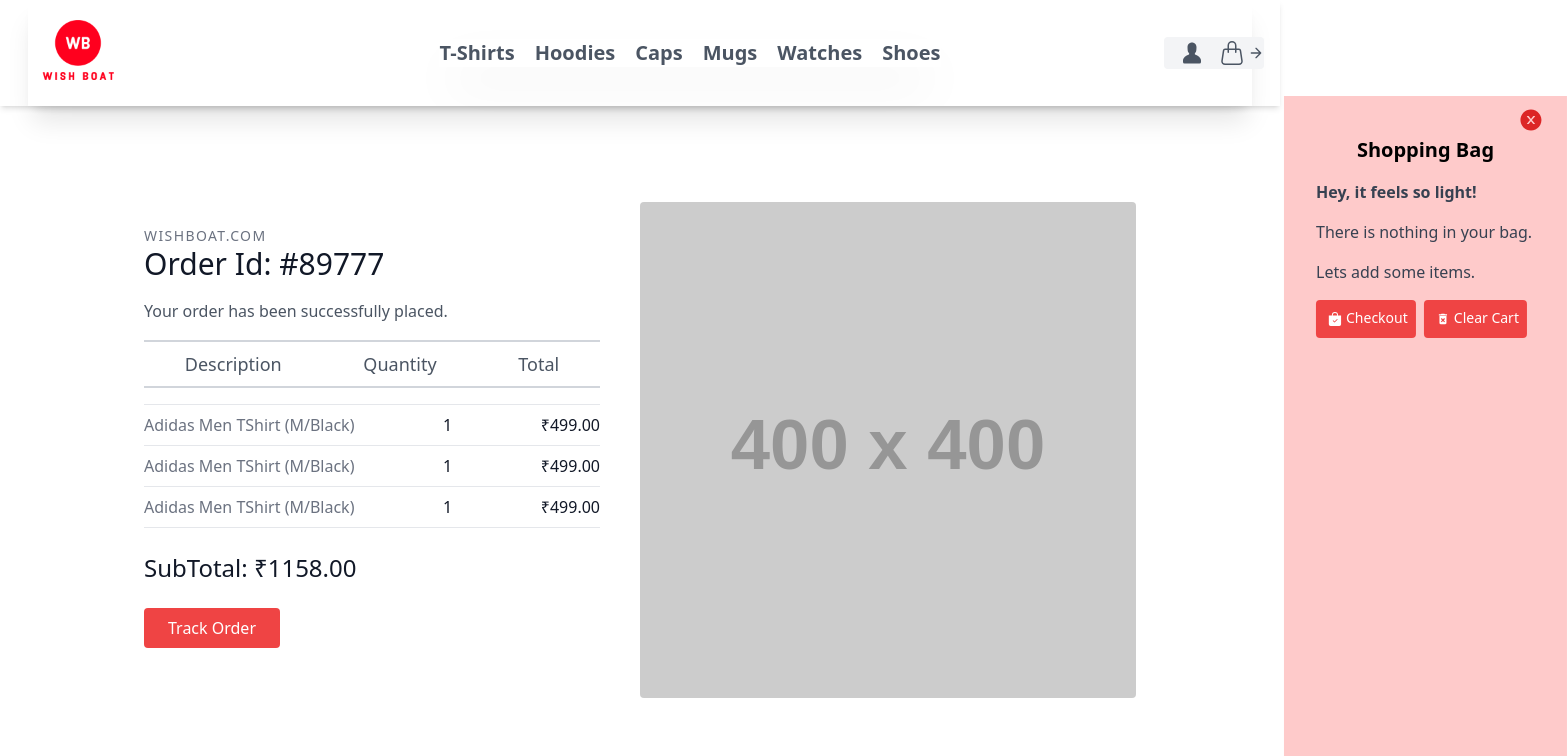
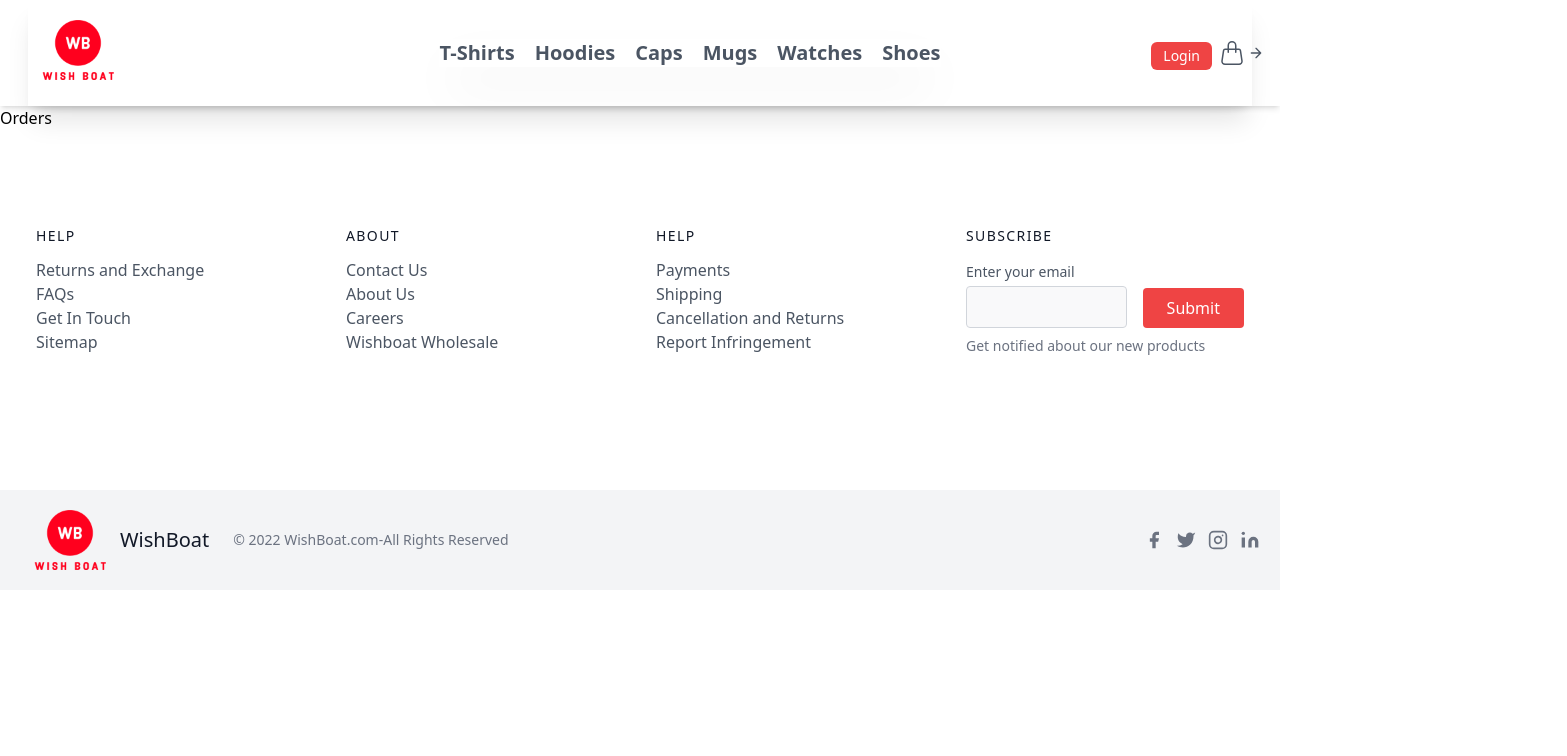
Before and after one commit to AyushBorage28/WishBoat, a Next.js app: page /orders in a window 1280 px wide. Shown: the top 756 px of the page, 1567 px wide, since content can reach past the window. Built offline with nearby package versions, Linux system fonts and the light colour scheme.

Commit message:
Added login and logout buttons

```diff
--- a/components/Navbar.js
+++ b/components/Navbar.js
@@ -5,10 +5,12 @@
 import { BsFillBagCheckFill, BsHandbag} from 'react-icons/bs';
 import {GoPerson} from 'react-icons/go';
 import { MdDeleteForever} from 'react-icons/md';
-
+import { useState } from 'react'
 
 import { useRef } from 'react';
-const Navbar = ({cart, addToCart, removeFromCart, clearCart, subTotal}) => {
+const Navbar = ({logout, cart, user, addToCart, removeFromCart, clearCart, subTotal}) => {
+  const [dropdown, setDropdown] = useState(false)
+
   console.log(cart, addToCart, removeFromCart, clearCart, subTotal)
   const togglecart = () => {
     if (ref.current.classList.contains('translate-x-full')) {
@@ -38,10 +40,22 @@
           </nav>
 
 
-          <button className="inline-flex items-center bg-gray-100 border-0 py-1 px-0 focus:outline-none hover:bg-gray-200 rounded mt-8 mx-0
+          <button className="inline-flex items-center border-0 py-1 px-0 focus:outline-none  rounded mt-8 mx-0
            md:mt-0 absolute right-4 text-xl md:text-2xl">
-            <Link href={'/login'}><a><GoPerson className='mx-4' /></a></Link>
+             <a onMouseOver={()=>{setDropdown(true)}} onMouseLeave={()=>{setDropdown(false)}}>
+            { dropdown && <div onMouseOver={()=>{setDropdown(true)}} onMouseLeave={()=>{setDropdown(false)}} className='absolute right-16 bg-blue-100 top-7 px-5 rounded-md w-32 cursor-pointer'>
+              <ul>
+                <Link href={'/myaccount'}><a><li className='py-1 text-sm hover:text-black font-semibold'>My Account</li></a></Link>
+                <Link href={'/orders'}><a><li className='py-1 text-sm hover:text-black font-semibold'>Orders</li></a></Link>
+                <li onClick={logout} className='py-1 text-sm hover:text-black font-semibold'>Logout</li>
+              </ul>
+             </div>}
+             {user.value && <GoPerson className='mx-4' />}
+             </a>
+            {!user.value &&<Link href={'/login'}><a><button className='bg-red-500 hover:bg-red-600 px-3 py-1 mr-2 rounded-md text-sm text-white'>Login</button> </a></Link>}
             < BsHandbag onClick={togglecart} />
+
+
 
             <svg fill="none" stroke="currentColor" strokeLinecap="round" strokeLinejoin="round" strokeWidth="2" className="w-4 h-4 ml-1" viewBox="0 0 24 24">
               <path d="M5 12h14M12 5l7 7-7 7"></path>
@@ -49,6 +63,7 @@
 
           </button>
         </div>
+
 
       </header>
 
--- a/pages/_app.js
+++ b/pages/_app.js
@@ -5,11 +5,12 @@
 import '../styles/globals.css'
 import LoadingBar from 'react-top-loading-bar'
 
-
 function MyApp({ Component, pageProps }) {
   const [cart, setCart] = useState({})
   const [subTotal, setSubTotal] = useState(0)
   const [progress, setProgress] = useState(0)
+  const [user,setUser]=useState({value:null})
+  const [key, setKey] = useState(0)
 
   const router = useRouter()
 
@@ -29,7 +30,18 @@
       console.error(error);
       localStorage.clear()
     }
-  }, [])
+    const token=localStorage.getItem('token')
+    if(token){
+      setUser({value:token})
+      setKey(Math.random())
+    }
+  }, [router.query])
+  const logout =()=>{
+    localStorage.removeItem('token')
+    setUser({value:null})
+    setKey(Math.random())
+
+  }
 
   const saveCart = (myCart) => {
     localStorage.setItem("cart", JSON.stringify(myCart))
@@ -78,13 +90,14 @@
     saveCart(newCart)
   }
   return <>
+
   <LoadingBar
         color='#dc2626'
         progress={progress}
         waitingTime={400}
         onLoaderFinished={() => setProgress(0)}
       />
-    <Navbar cart={cart} addToCart={addToCart} removeFromCart={removeFromCart}
+    <Navbar logout={logout}user={user} key={key} cart={cart} addToCart={addToCart} removeFromCart={removeFromCart}
     clearCart={clearCart} subTotal={subTotal} />
     <Component buyNow={buyNow} cart={cart} addToCart={addToCart} removeFromCart={removeFromCart}
     clearCart={clearCart} subTotal={subTotal}{...pageProps} />
--- /dev/null
+++ b/pages/_document.js
@@ -0,0 +1,13 @@
+import { Html, Head, Main, NextScript } from 'next/document'
+
+export default function Document() {
+  return (
+    <Html className='overflow-x-hidden'>
+      <Head />
+      <body>
+        <Main />
+        <NextScript />
+      </body>
+    </Html>
+  )
+}
--- a/pages/checkout.js
+++ b/pages/checkout.js
@@ -91,7 +91,7 @@
 
       </div>
       <div className='mx-2'>
-        <Link href={'/orders'}><button className="flex mr-2 text-white bg-red-500 border-0 py-2 px-2
+        <Link href={'/order'}><button className="flex mr-2 text-white bg-red-500 border-0 py-2 px-2
    focus:outline-none hover:bg-red-600 rounded text-lg">Place Order</button></Link>
       </div>
     </div>
--- a/pages/index.js
+++ b/pages/index.js
@@ -17,10 +17,10 @@
   <section className="text-gray-600 body-font">
   <div className="container px-5 py-14 mx-auto">
     <div className="flex flex-wrap w-full mb-20 flex-col items-center text-center">
-      <h1 className="sm:text-3xl text-3xl font-medium title-font mb-2 text-gray-900 ">DEALS ON TOP BRANDS</h1>
-      <p className="lg:w-1/2 w-full leading-relaxed text-xl text-gray-500">Check out our new arrivals to view the latest designer clothing, wearables and accessories in the market.</p>
+      <h1 className="sm:text-3xl text-xl font-medium title-font mb-2 text-gray-900 ">DEALS ON TOP BRANDS</h1>
+      <p className="lg:w-1/2 w-full leading-relaxed text-sm md:text-xl text-gray-500">Check out our new arrivals to view the latest designer clothing, wearables and accessories in the market.</p>
     </div>
-    <div className="container px-5 py-24 mx-auto">
+    <div className="container px-5  md:py-24 mx-auto">
     <div className="flex flex-wrap -m-4">
 
       <div className="lg:w-1/4 md:w-1/2 p-4 w-full">
--- /dev/null
+++ b/pages/order.js
@@ -0,0 +1,51 @@
+import React from 'react'
+
+const Orders = () => {
+  return (
+    <div>
+      <section className="text-gray-600 body-font overflow-hidden">
+  <div className="container px-5 py-24 mx-auto">
+    <div className="lg:w-4/5 mx-auto flex flex-wrap">
+      <div className="lg:w-1/2 w-full lg:pr-10 lg:py-6 mb-6 lg:mb-0">
+        <h2 className="text-sm title-font text-gray-500 tracking-widest">WISHBOAT.COM</h2>
+        <h1 className="text-gray-900 text-3xl title-font font-medium mb-4">Order Id: #89777</h1>
+        <p className="leading-relaxed mb-4">Your order has been successfully placed.</p>
+        <div className="flex mb-4">
+          <a className="flex-grow text-center  border-b-2 border-t-2 border-gray-300 py-2 text-lg px-1">Description</a>
+          <a className="flex-grow text-center border-b-2 border-t-2 border-gray-300 py-2 text-lg px-1">Quantity</a>
+          <a className="flex-grow text-center border-b-2 border-t-2 border-gray-300 py-2 text-lg px-1 ">Total</a>
+        </div>
+
+        <div className="flex border-t border-gray-200 py-2">
+          <span className="text-gray-500">Adidas Men TShirt (M/Black)</span>
+          <span className="ml-auto text-gray-900 ">1</span>
+          <span className="ml-auto  text-gray-900">₹499.00</span>
+        </div>
+        <div className="flex border-t border-gray-200 py-2">
+          <span className="text-gray-500">Adidas Men TShirt (M/Black)</span>
+          <span className="ml-auto text-gray-900 ">1</span>
+          <span className="ml-auto text-gray-900">₹499.00</span>
+        </div>
+        <div className="flex border-t border-b mb-6 border-gray-200 py-2">
+          <span className="text-gray-500">Adidas Men TShirt (M/Black)</span>
+          <span className="ml-auto text-gray-900">1</span>
+          <span className="ml-auto text-gray-900">₹499.00</span>
+        </div>
+        <div className="flex flex-col">
+          <span className="title-font font-medium text-2xl text-gray-900">SubTotal: ₹1158.00</span>
+          <div className='my-6'>
+          <button className="flex mx-0 text-white bg-red-500 border-0 py-2 px-6 focus:outline-none hover:bg-red-600 rounded">Track Order</button>
+          </div>
+
+
+        </div>
+      </div>
+      <img alt="ecommerce" className="lg:w-1/2 w-full lg:h-auto h-64 object-cover object-center rounded" src="https://dummyimage.com/400x400"/>
+    </div>
+  </div>
+</section>
+    </div>
+  )
+}
+
+export default Orders
--- a/pages/orders.js
+++ b/pages/orders.js
@@ -2,49 +2,7 @@
 
 const Orders = () => {
   return (
-    <div>
-      <section className="text-gray-600 body-font overflow-hidden">
-  <div className="container px-5 py-24 mx-auto">
-    <div className="lg:w-4/5 mx-auto flex flex-wrap">
-      <div className="lg:w-1/2 w-full lg:pr-10 lg:py-6 mb-6 lg:mb-0">
-        <h2 className="text-sm title-font text-gray-500 tracking-widest">WISHBOAT.COM</h2>
-        <h1 className="text-gray-900 text-3xl title-font font-medium mb-4">Order Id: #89777</h1>
-        <p className="leading-relaxed mb-4">Your order has been successfully placed.</p>
-        <div className="flex mb-4">
-          <a className="flex-grow text-center  border-b-2 border-t-2 border-gray-300 py-2 text-lg px-1">Description</a>
-          <a className="flex-grow text-center border-b-2 border-t-2 border-gray-300 py-2 text-lg px-1">Quantity</a>
-          <a className="flex-grow text-center border-b-2 border-t-2 border-gray-300 py-2 text-lg px-1 ">Total</a>
-        </div>
-
-        <div className="flex border-t border-gray-200 py-2">
-          <span className="text-gray-500">Adidas Men TShirt (M/Black)</span>
-          <span className="ml-auto text-gray-900 ">1</span>
-          <span className="ml-auto  text-gray-900">₹499.00</span>
-        </div>
-        <div className="flex border-t border-gray-200 py-2">
-          <span className="text-gray-500">Adidas Men TShirt (M/Black)</span>
-          <span className="ml-auto text-gray-900 ">1</span>
-          <span className="ml-auto text-gray-900">₹499.00</span>
-        </div>
-        <div className="flex border-t border-b mb-6 border-gray-200 py-2">
-          <span className="text-gray-500">Adidas Men TShirt (M/Black)</span>
-          <span className="ml-auto text-gray-900">1</span>
-          <span className="ml-auto text-gray-900">₹499.00</span>
-        </div>
-        <div className="flex flex-col">
-          <span className="title-font font-medium text-2xl text-gray-900">SubTotal: ₹1158.00</span>
-          <div className='my-6'>
-          <button className="flex mx-0 text-white bg-red-500 border-0 py-2 px-6 focus:outline-none hover:bg-red-600 rounded">Track Order</button>
-          </div>
-
-
-        </div>
-      </div>
-      <img alt="ecommerce" className="lg:w-1/2 w-full lg:h-auto h-64 object-cover object-center rounded" src="https://dummyimage.com/400x400"/>
-    </div>
-  </div>
-</section>
-    </div>
+    <div>Orders</div>
   )
 }
 
```
